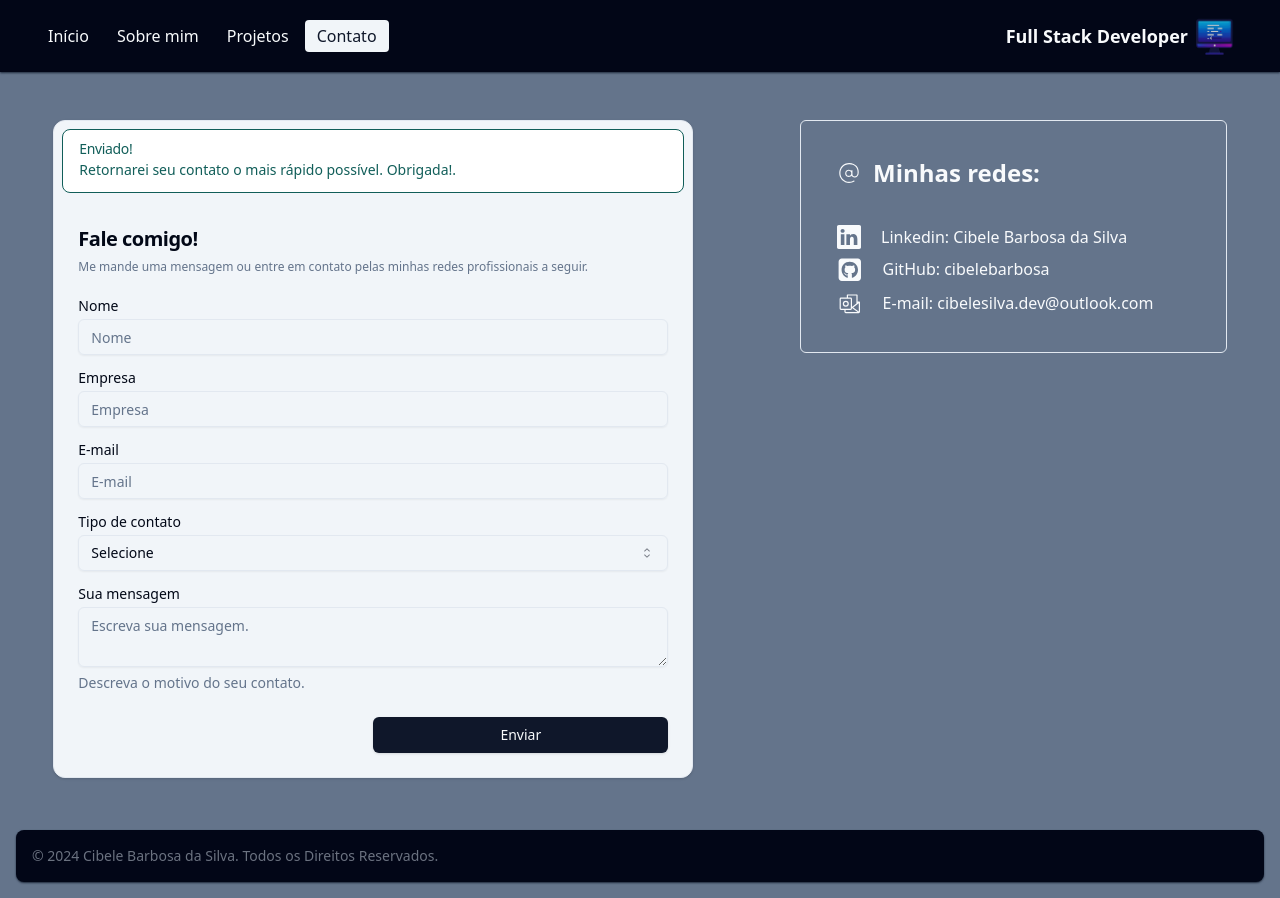
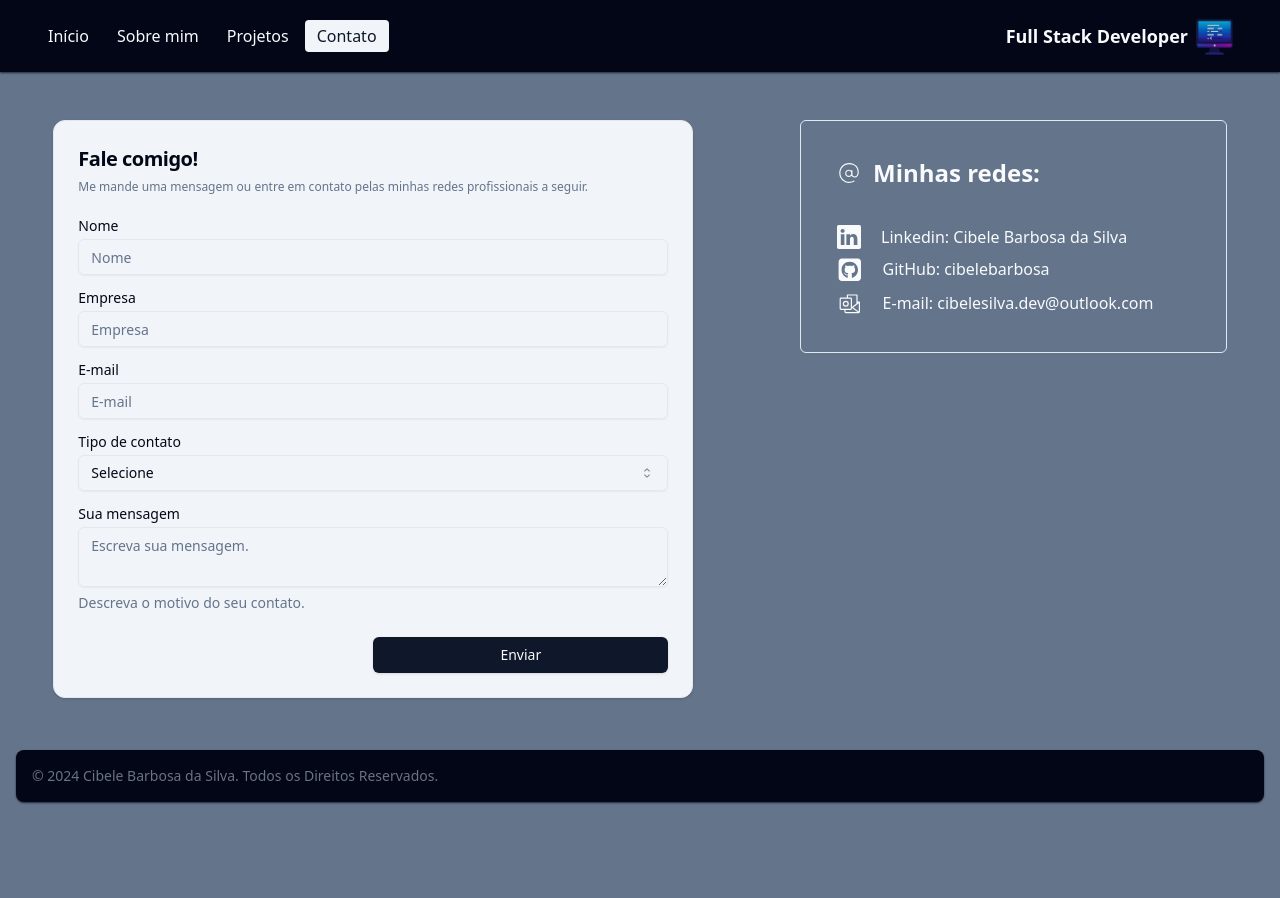
Before and after one commit to cibelebarbosa/portfolio, a React (Vite) app: page / in a window 1280 px wide. Both pictures are taken after a click on the button "Contato". After the commit the page ends 818 px from the top, so only its background shows below. Built offline with nearby package versions, Linux system fonts and the light colour scheme.

Commit message:
coreção

```diff
--- a/src/pages/contact.tsx
+++ b/src/pages/contact.tsx
@@ -27,7 +27,7 @@ import { ExclamationTriangleIcon } from "@radix-ui/react-icons";
 
 export function Contact() {
   const [emailHTML, setEmailHTML] = useState<string>("");
-  const [formValido, setFormValido] = useState<string>("enviado");
+  const [formValido, setFormValido] = useState<string>("");
 
   useEffect(() => {
     if (!emailHTML) return;
```
